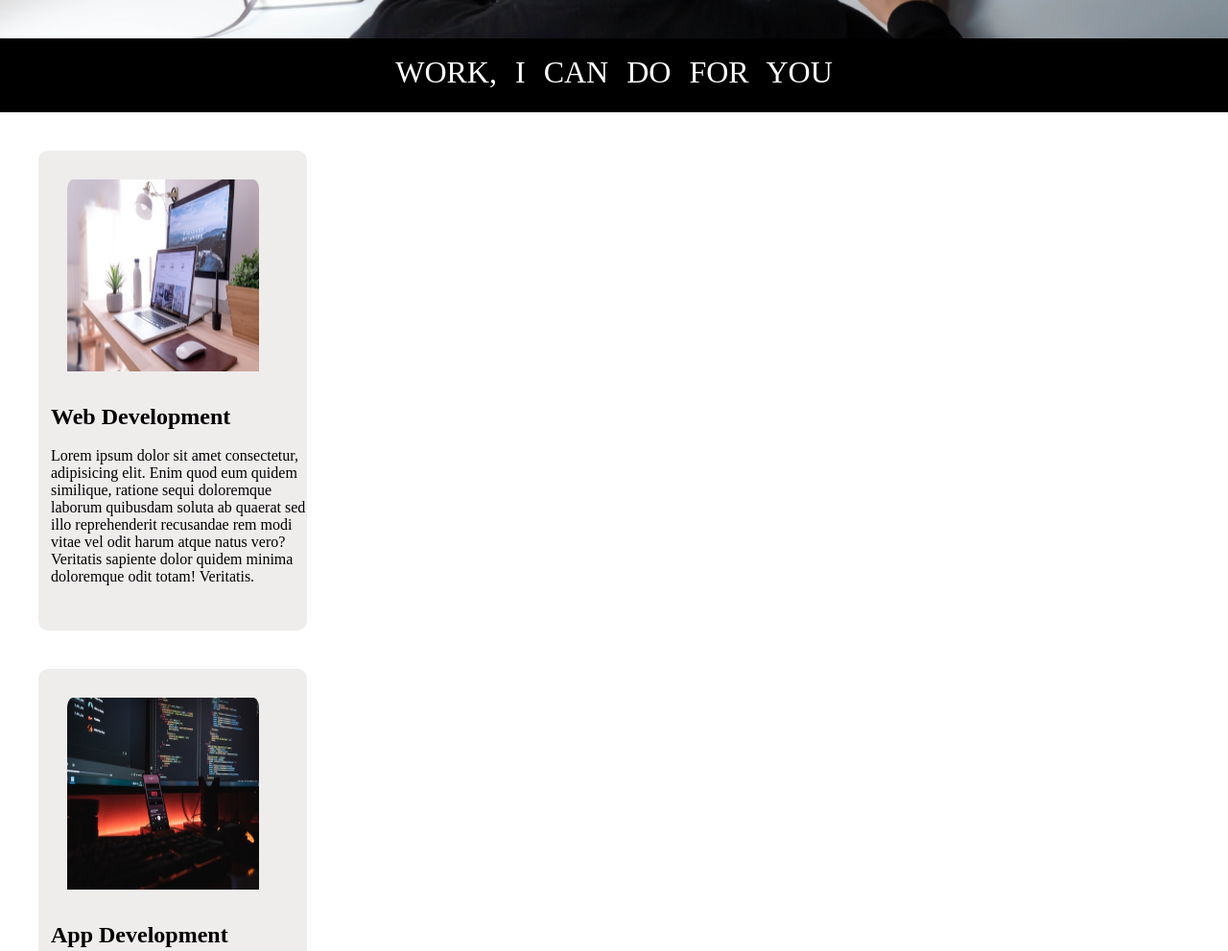
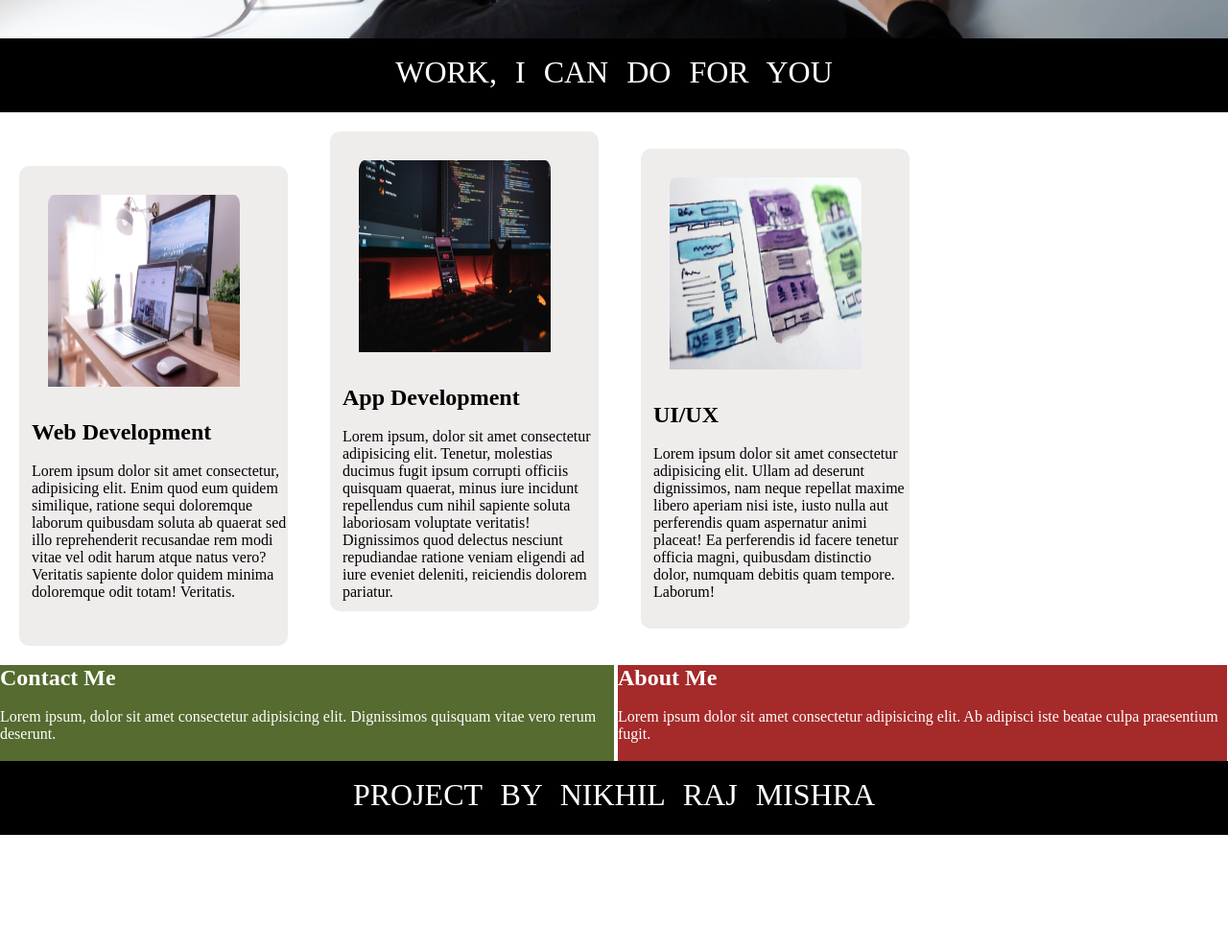
Before and after one commit to nikhilrajmishra/Developer_Landing_page, a plain HTML site: page index.html in a window 1280 px wide. Shown: the part 760-1751 px from the top of the page at 96% size. After the commit the page ends 1630 px from the top, so only its background shows below. Drawn offline with Linux system fonts and the light colour scheme.

Commit message:
Some basic improvement

```diff
--- a/index.html
+++ b/index.html
@@ -1,5 +1,6 @@
 <!DOCTYPE html>
 <html lang="en">
+
 <head>
     <meta charset="UTF-8">
     <meta name="viewport" content="width=device-width, initial-scale=1.0">
@@ -7,11 +8,13 @@
     <link rel="stylesheet" href="style.css">
     <link rel="shortcut icon" href="favicon.ico" type="image/x-icon">
 </head>
+
 <body>
     <!-- sec-1 -->
     <div class="background">
         <!-- <img src="developer.png" alt=""> -->
-        <h1>Hi,</h1> <p>I am Nikhil Raj Mishra</p>
+        <h1>Hi,</h1>
+        <p>I am Nikhil Raj Mishra</p>
         <br>
         <h1>FULL STACK DEVELOPER</h1>
         <!-- sec-2 -->
@@ -22,23 +25,30 @@
     <!-- sec-3 -->
     <!-- <div class="sec3"> -->
     <div class="container1">
-            <img class="imgg" src="web.png" alt="">
+        <img class="imgg" src="../image/web.png" alt="">
         <h2>Web Development</h2>
         <br>
-            <p>Lorem ipsum dolor sit amet consectetur, adipisicing elit. Enim quod eum quidem similique, ratione sequi doloremque laborum quibusdam soluta ab quaerat sed illo reprehenderit recusandae rem modi vitae vel odit harum atque natus vero? Veritatis sapiente dolor quidem minima doloremque odit totam! Veritatis.</p>
+        <p>Lorem ipsum dolor sit amet consectetur, adipisicing elit. Enim quod eum quidem similique, ratione sequi
+            doloremque laborum quibusdam soluta ab quaerat sed illo reprehenderit recusandae rem modi vitae vel odit
+            harum atque natus vero? Veritatis sapiente dolor quidem minima doloremque odit totam! Veritatis.</p>
 
     </div>
     <div class="container2">
-            <img class="imgg" src="mobile.png" alt="">
+        <img class="imgg" src="../image/mobile.png" alt="">
         <h2>App Development</h2>
         <br>
-            <p>Lorem ipsum, dolor sit amet consectetur adipisicing elit. Tenetur, molestias ducimus fugit ipsum corrupti officiis quisquam quaerat, minus iure incidunt repellendus cum nihil sapiente soluta laboriosam voluptate veritatis! Dignissimos quod delectus nesciunt repudiandae ratione veniam eligendi ad iure eveniet deleniti, reiciendis dolorem pariatur.</p>
+        <p>Lorem ipsum, dolor sit amet consectetur adipisicing elit. Tenetur, molestias ducimus fugit ipsum corrupti
+            officiis quisquam quaerat, minus iure incidunt repellendus cum nihil sapiente soluta laboriosam voluptate
+            veritatis! Dignissimos quod delectus nesciunt repudiandae ratione veniam eligendi ad iure eveniet deleniti,
+            reiciendis dolorem pariatur.</p>
     </div>
     <div class="container3">
-            <img class="imgg" src="uiux.png" alt="">
+        <img class="imgg" src="../image/uiux.png" alt="">
         <h2>UI/UX</h2>
         <br>
-            <p>Lorem ipsum dolor sit amet consectetur adipisicing elit. Ullam ad deserunt dignissimos, nam neque repellat maxime libero aperiam nisi iste, iusto nulla aut perferendis quam aspernatur animi placeat! Ea perferendis id facere tenetur officia magni, quibusdam distinctio dolor, numquam debitis quam tempore. Laborum!</p>
+        <p>Lorem ipsum dolor sit amet consectetur adipisicing elit. Ullam ad deserunt dignissimos, nam neque repellat
+            maxime libero aperiam nisi iste, iusto nulla aut perferendis quam aspernatur animi placeat! Ea perferendis
+            id facere tenetur officia magni, quibusdam distinctio dolor, numquam debitis quam tempore. Laborum!</p>
     </div>
     <!-- </div> -->
 
@@ -64,4 +74,5 @@
 
 
 </body>
+
 </html>
--- a/style.css
+++ b/style.css
@@ -4,7 +4,7 @@
 }
 .background{
     min-height: 100vh;
-    background-image: url(developer.png);
+    background-image: url(./image/developer.png);
     background-position: center;
     background-size: cover;
     background-repeat: no-repeat;
@@ -39,7 +39,8 @@
     width: 280px;
     background-color: rgb(239, 236, 236);
     border-radius: 10px;
-    margin: 40px;
+    margin: 20px;
+    display : inline-block;
     /* display: inline;
     padding: 0px; */
 }
@@ -49,7 +50,8 @@
     width: 280px;
     background-color: rgb(239, 236, 236);
     border-radius: 10px;
-    margin: 40px;
+    margin: 20px;
+    display: inline-block;
 }
 .container3{
     margin-left: 35px;
@@ -57,7 +59,8 @@
     width: 280px;
     background-color: rgb(239, 236, 236);
     border-radius: 10px;
-    margin: 40px;
+    margin: 20px;
+    display: inline-block;
 }
 .imgg{
     height: 200px;
@@ -87,12 +90,15 @@
     color: white;
     width: 50%;
     height: 100px;
+    display: inline-block;
 }
 .Sec5{
     background-color: brown;
     color: white;
-    max-width: 50%;
+    max-width: 49.6%;
     height: 100px;
+    display: inline-block;
+
 }
 .sec6{
     color: white;
```
Also changed, not shown: image/developer.png (renamed from developer.png), image/mobile.png (renamed from mobile.png), image/nikfilmslogo.jpeg (renamed from nikfilmslogo.jpeg), image/uiux.png (renamed from uiux.png), image/web.png (renamed from web.png). Lines whose indentation alone changed are shown as unchanged.
